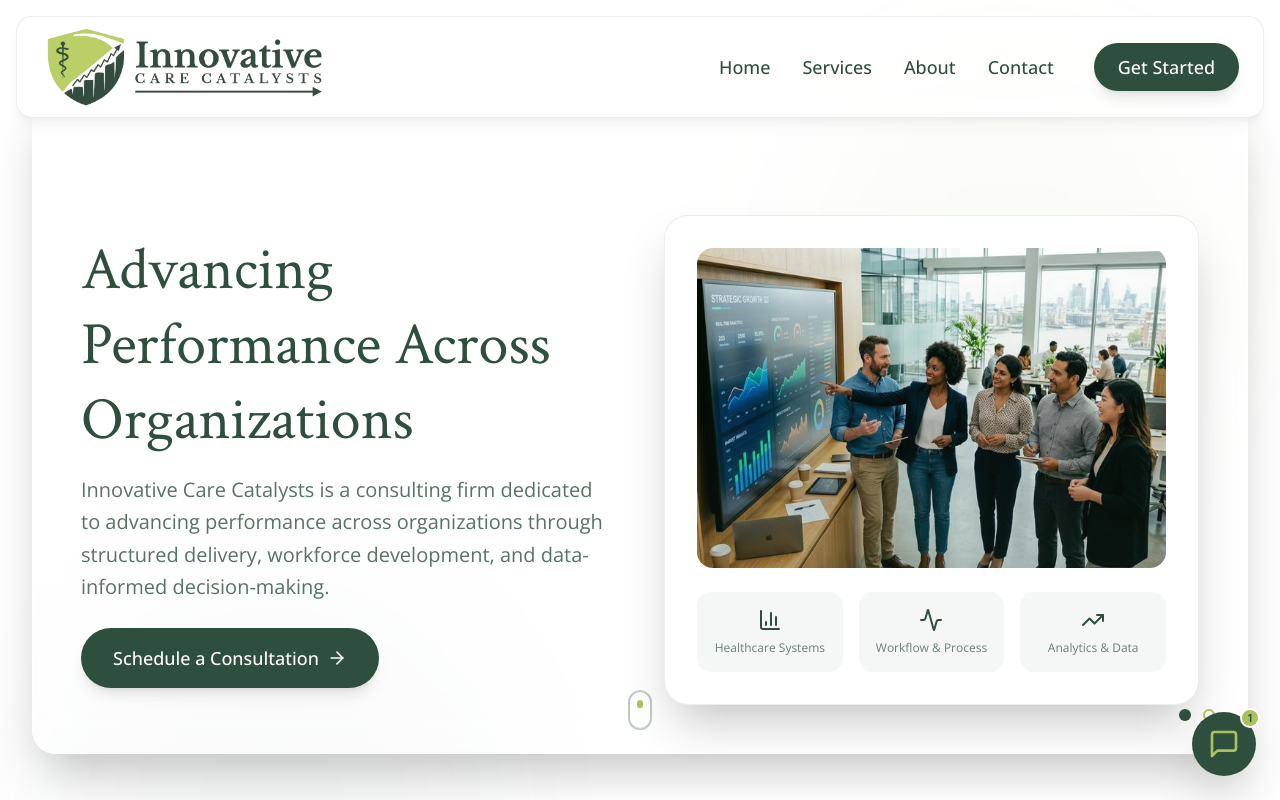
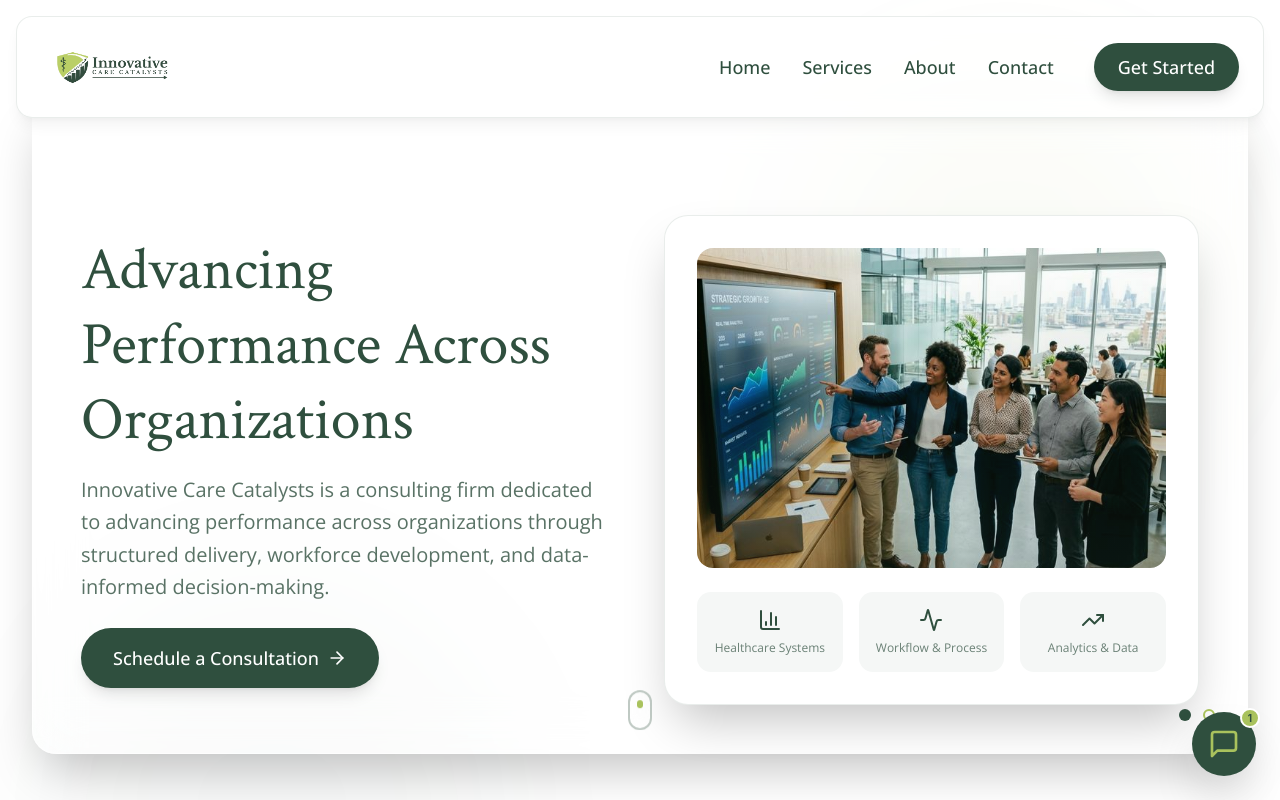
Before and after one commit to hamnuscode/Innovative-Care-Catalysts, a React (Vite) app: page / in a window 1280 px wide. Shown: the top 800 px of the page. Built offline with nearby package versions, Linux system fonts and the light colour scheme.

Commit message:
Update logo to new image

```diff
--- a/src/app/components/CTA.tsx
+++ b/src/app/components/CTA.tsx
@@ -1,4 +1,4 @@
-import image_fee02a20f475a57f3395245eb8d7cea175c88a65 from '../../assets/fee02a20f475a57f3395245eb8d7cea175c88a65.png'
+import image_d80d5c2312b94c5160074dc8a2f4bfc23b1be6b4 from '../../assets/d80d5c2312b94c5160074dc8a2f4bfc23b1be6b4.png'
 import { motion } from 'motion/react';
 import { ArrowRight, Mail, Phone, MapPin, Linkedin, Twitter, Facebook } from 'lucide-react';
 import { Link, useNavigate } from 'react-router';
@@ -119,7 +119,7 @@ export function Footer() {
               }}
             >
               <img
-                src={image_fee02a20f475a57f3395245eb8d7cea175c88a65}
+                src={image_d80d5c2312b94c5160074dc8a2f4bfc23b1be6b4}
                 alt="Innovative Care Catalysts"
                 className="h-[60px] w-auto mb-2"
               />
--- a/src/app/components/Navbar.tsx
+++ b/src/app/components/Navbar.tsx
@@ -1,4 +1,3 @@
-import image_fee02a20f475a57f3395245eb8d7cea175c88a65 from "../../assets/fee02a20f475a57f3395245eb8d7cea175c88a65.png";
 import image_d80d5c2312b94c5160074dc8a2f4bfc23b1be6b4 from "../../assets/d80d5c2312b94c5160074dc8a2f4bfc23b1be6b4.png";
 import { motion, useScroll, useTransform } from "motion/react";
 import { useState, useEffect } from "react";
@@ -88,7 +87,7 @@ export function Navbar() {
               >
                 <button onClick={() => handleLinkClick("/")}>
                   <img
-                    src={image_fee02a20f475a57f3395245eb8d7cea175c88a65}
+                    src={image_d80d5c2312b94c5160074dc8a2f4bfc23b1be6b4}
                     alt="Innovative Care Catalysts"
                     className="h-[80px]"
                   />
```
Also changed, not shown: src/assets/fee02a20f475a57f3395245eb8d7cea175c88a65.png (deleted).
